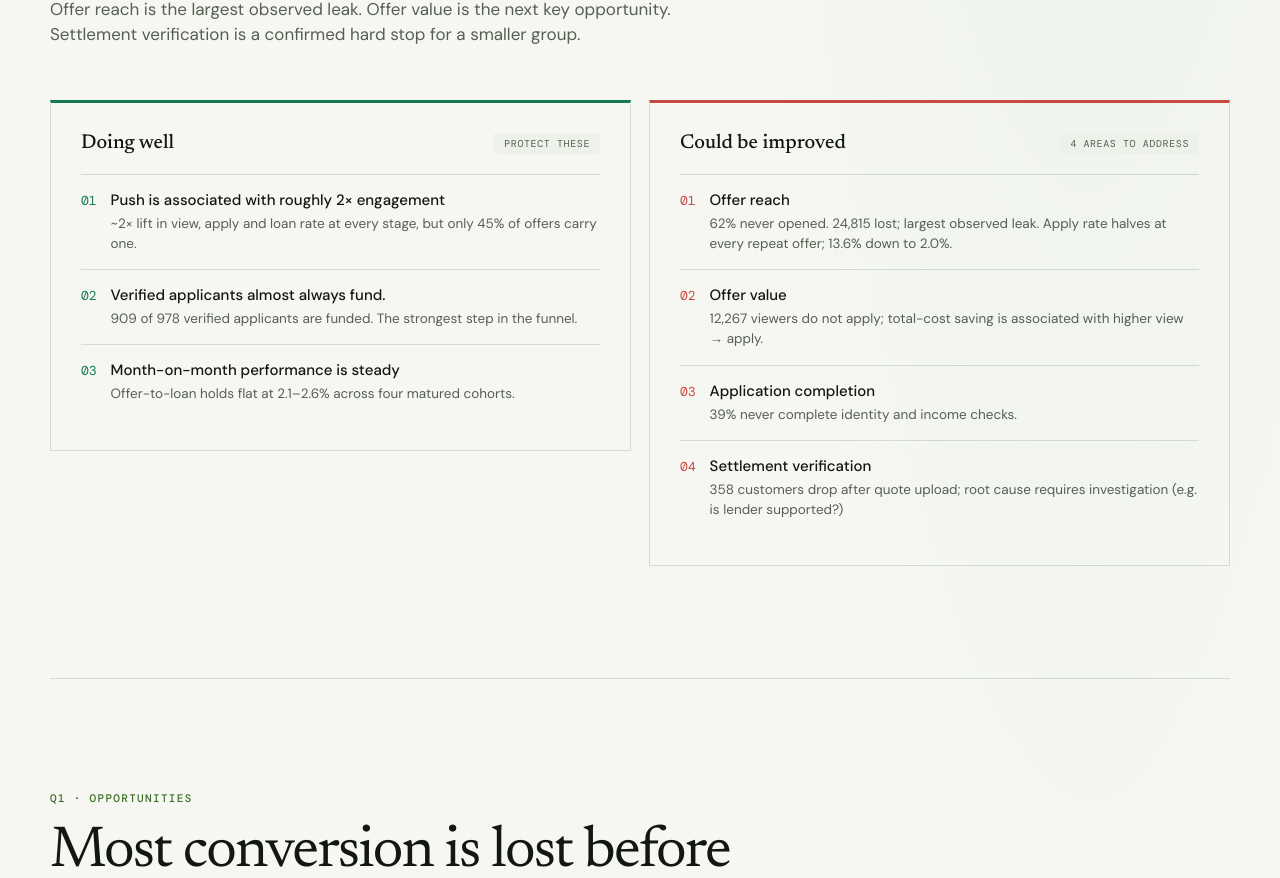
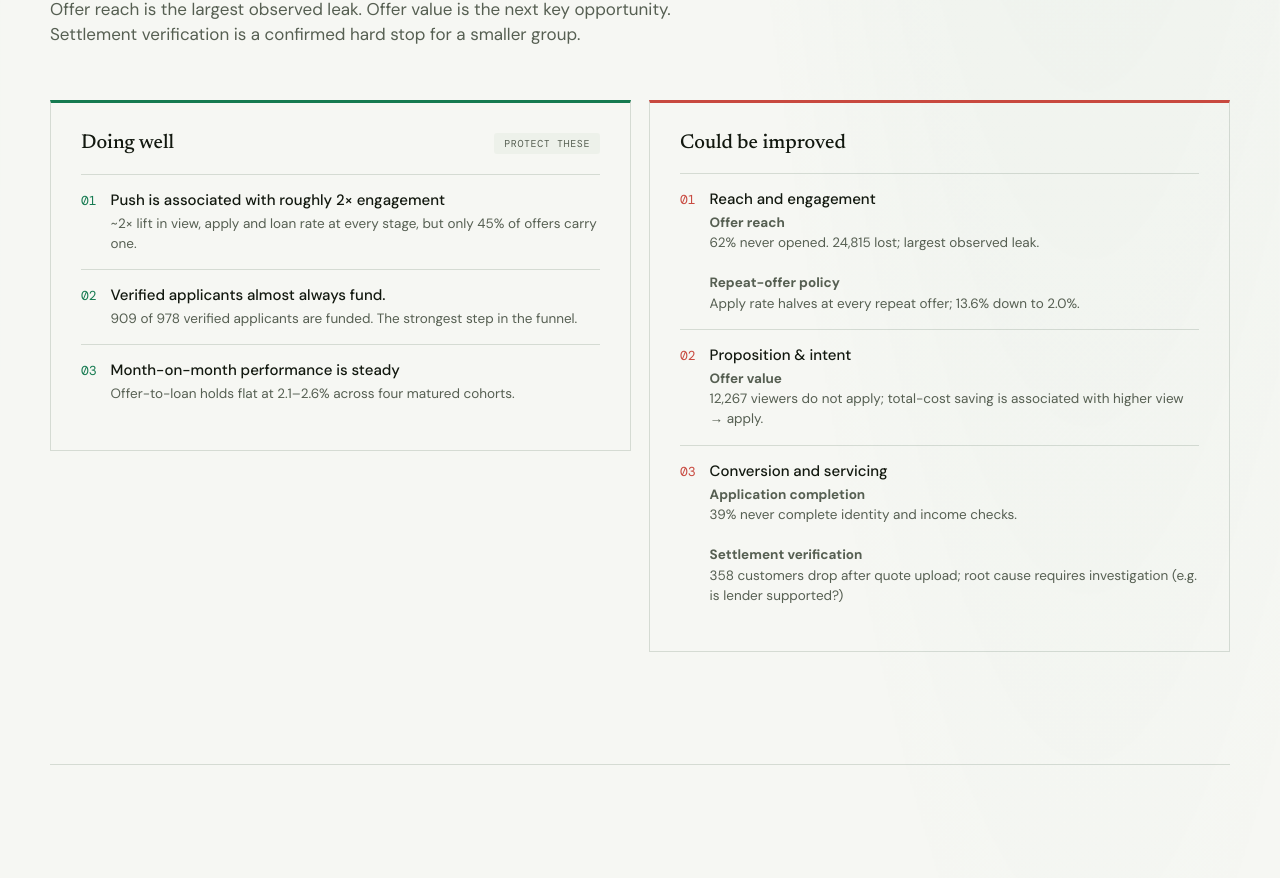
Before and after one commit to samawonuga/northbank-casestudy, a React (Vite) app: page / in a window 1280 px wide. Shown: the part 4376-5254 px from the top of the page. Built offline with nearby package versions, Linux system fonts and the light colour scheme.

Commit message:
Align improvement themes with PDF

```diff
--- a/src/main.jsx
+++ b/src/main.jsx
@@ -187,10 +187,15 @@ const DOING_WELL = [
 ];
 
 const OPPORTUNITIES = [
-  { n: '01', title: 'Offer reach', detail: '62% never opened. 24,815 lost; largest observed leak. Apply rate halves at every repeat offer; 13.6% down to 2.0%.' },
-  { n: '02', title: 'Offer value', detail: '12,267 viewers do not apply; total-cost saving is associated with higher view → apply.' },
-  { n: '03', title: 'Application completion', detail: '39% never complete identity and income checks.' },
-  { n: '04', title: 'Settlement verification', detail: '358 customers drop after quote upload; root cause requires investigation (e.g. is lender supported?)' },
+  {
+    n: '01', title: 'Reach and engagement', detail: <><strong>Offer reach</strong><br />62% never opened. 24,815 lost; largest observed leak.<br /><br /><strong>Repeat-offer policy</strong><br />Apply rate halves at every repeat offer; 13.6% down to 2.0%.</>,
+  },
+  {
+    n: '02', title: 'Proposition & intent', detail: <><strong>Offer value</strong><br />12,267 viewers do not apply; total-cost saving is associated with higher view → apply.</>,
+  },
+  {
+    n: '03', title: 'Conversion and servicing', detail: <><strong>Application completion</strong><br />39% never complete identity and income checks.<br /><br /><strong>Settlement verification</strong><br />358 customers drop after quote upload; root cause requires investigation (e.g. is lender supported?)</>,
+  },
 ];
 
 const CHANNEL_ROWS = [
@@ -578,7 +583,6 @@ function Verdict() {
         <Reveal className="verdict-col watch" delay={100}>
           <div className="verdict-col-head">
             <h3>Could be improved</h3>
-            <span>4 areas to address</span>
           </div>
           {OPPORTUNITIES.map((o) => (
             <div className="verdict-item" key={o.n}>
```
